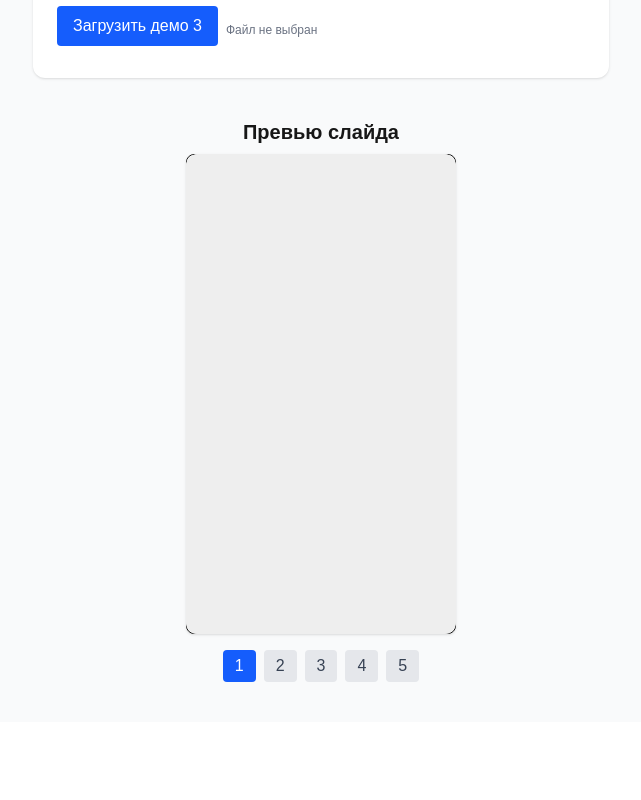
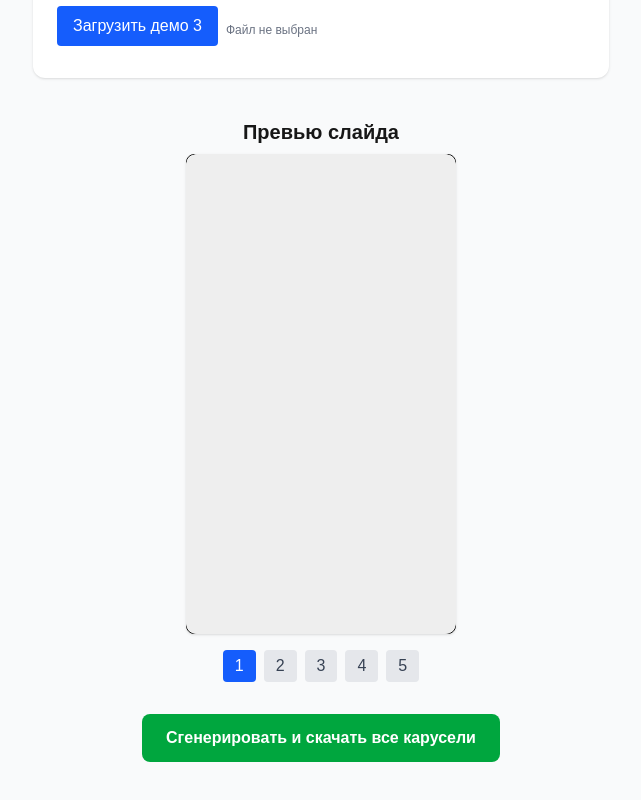
Before and after one commit to georgeriaskin/tiktokcarousels, a Next.js app: page / in a window 1280 px wide. Shown: the part 1018-1818 px from the top of the page, without its empty margins (319-960 px from the left). Before the commit the page ends 1740 px from the top, so only its background shows below. Built offline with nearby package versions, Linux system fonts and the light colour scheme.

Commit message:
feat: генерация и экспорт пачки каруселей в zip-архив

```diff
--- a/src/app/page.tsx
+++ b/src/app/page.tsx
@@ -1,6 +1,8 @@
 'use client';
 
 import React, { useRef, useState } from "react";
+import JSZip from "jszip";
+import { saveAs } from "file-saver";
 
 const IMAGE_ACCEPT = ".jpg,.jpeg,.png,.webp,.gif,.bmp,.tiff,.svg";
 
@@ -186,6 +188,126 @@ export default function Home() {
     setDemoImages(prev => prev.map((img, i) => (i === idx ? file : img)));
   };
 
+  // Генерация и экспорт всех каруселей
+  const handleExportAll = async () => {
+    const count = Math.min(hookBackgrounds.length, slideBackgrounds.length);
+    if (count === 0) return alert("Загрузите фоны для хука и остальных слайдов");
+    if (demoImages.some(img => !img)) return alert("Загрузите все 3 демо-картинки");
+    const zip = new JSZip();
+    for (let i = 0; i < count; i++) {
+      const folder = zip.folder(`${i + 1}`);
+      if (!folder) continue;
+      // Для каждого слайда генерируем картинку
+      for (let slide = 0; slide < 5; slide++) {
+        // Создаём временный canvas
+        const canvas = document.createElement("canvas");
+        canvas.width = 1080;
+        canvas.height = 1920;
+        const ctx = canvas.getContext("2d");
+        if (!ctx) continue;
+        // Фон
+        let bgFile: File | null = null;
+        if (slide === 0) bgFile = hookBackgrounds[i];
+        else bgFile = slideBackgrounds[i];
+        if (bgFile) {
+          const img = await loadImage(bgFile);
+          // Cover
+          const ratio = Math.max(1080 / img.width, 1920 / img.height);
+          const w = img.width * ratio;
+          const h = img.height * ratio;
+          const x = (1080 - w) / 2;
+          const y = (1920 - h) / 2;
+          ctx.drawImage(img, x, y, w, h);
+        } else {
+          ctx.fillStyle = "#eee";
+          ctx.fillRect(0, 0, 1080, 1920);
+        }
+        // Текст и демо (копируем логику превью)
+        ctx.save();
+        ctx.strokeStyle = '#000';
+        ctx.fillStyle = '#fff';
+        ctx.textAlign = 'center';
+        ctx.font = 'bold 40px Montserrat, sans-serif';
+        ctx.lineWidth = 8;
+        const maxTextWidth = 900;
+        const lineHeight = 56;
+        // Функция переноса
+        function wrapMultiline(text: string, x: number, y: number, maxWidth: number, lineHeight: number, draw = true) {
+          if (!ctx) return 0;
+          const paragraphs = text.split(/\n/);
+          let lines: string[] = [];
+          paragraphs.forEach(paragraph => {
+            const words = paragraph.split(' ');
+            let line = '';
+            for (let n = 0; n < words.length; n++) {
+              const testLine = line + words[n] + ' ';
+              const metrics = ctx.measureText(testLine);
+              const testWidth = metrics.width;
+              if (testWidth > maxWidth && n > 0) {
+                lines.push(line);
+                line = words[n] + ' ';
+              } else {
+                line = testLine;
+              }
+            }
+            lines.push(line);
+          });
+          if (draw) {
+            lines.forEach((l, i) => {
+              if (!ctx) return;
+              ctx.strokeText(l.trim(), x, y + i * lineHeight);
+              ctx.fillText(l.trim(), x, y + i * lineHeight);
+            });
+          }
+          return lines.length;
+        }
+        if (slide === 0) {
+          wrapMultiline(slideTexts[0], 540, 200, maxTextWidth, lineHeight);
+        } else if (slide >= 1 && slide <= 3) {
+          ctx.font = 'bold 40px Montserrat, sans-serif';
+          ctx.lineWidth = 8;
+          // Сначала вычисляем высоту блока текста (без рендера)
+          const lines = wrapMultiline(slideTexts[slide], 540, 0, maxTextWidth, lineHeight, false);
+          const textBlockHeight = lines * lineHeight;
+          const textY = 600 - 100 - textBlockHeight + lineHeight;
+          wrapMultiline(slideTexts[slide], 540, textY, maxTextWidth, lineHeight);
+          // Демо
+          const demoFile = demoImages[slide - 1];
+          if (demoFile) {
+            const demoImg = await loadImage(demoFile);
+            const fixedWidth = 680;
+            const ratio = fixedWidth / demoImg.width;
+            const w = fixedWidth;
+            const h = demoImg.height * ratio;
+            const x = 540 - w / 2;
+            const y = 600;
+            ctx.drawImage(demoImg, x, y, w, h);
+          }
+        } else if (slide === 4) {
+          wrapMultiline(slideTexts[4], 540, 960, maxTextWidth, lineHeight);
+        }
+        ctx.restore();
+        // Сохраняем PNG
+        const blob = await new Promise<Blob | null>(resolve => canvas.toBlob(resolve, "image/png"));
+        if (blob) {
+          folder.file(`${slide + 1}.png`, blob);
+        }
+      }
+    }
+    // Сохраняем архив
+    const content = await zip.generateAsync({ type: "blob" });
+    saveAs(content, "carousels.zip");
+  };
+
+  // Вспомогательная функция для загрузки File в Image
+  function loadImage(file: File): Promise<HTMLImageElement> {
+    return new Promise(resolve => {
+      const img = new window.Image();
+      img.onload = () => resolve(img);
+      img.src = URL.createObjectURL(file);
+    });
+  }
+
   // Кастомная кнопка для файлов
   const FileButton = ({ label, inputRef, onChange, multiple = false, accept, directory = false }: any) => (
     <div className="mb-2">
@@ -309,6 +431,12 @@ export default function Home() {
             </button>
           ))}
         </div>
+        <button
+          className="mt-8 px-6 py-3 bg-green-600 text-white rounded-lg font-bold hover:bg-green-700 transition"
+          onClick={handleExportAll}
+        >
+          Сгенерировать и скачать все карусели
+        </button>
       </div>
     </div>
   );
```
Also changed, not shown: package.json (+9 -6 lines), 1 other file (tests, documents, lock files or other folders).
